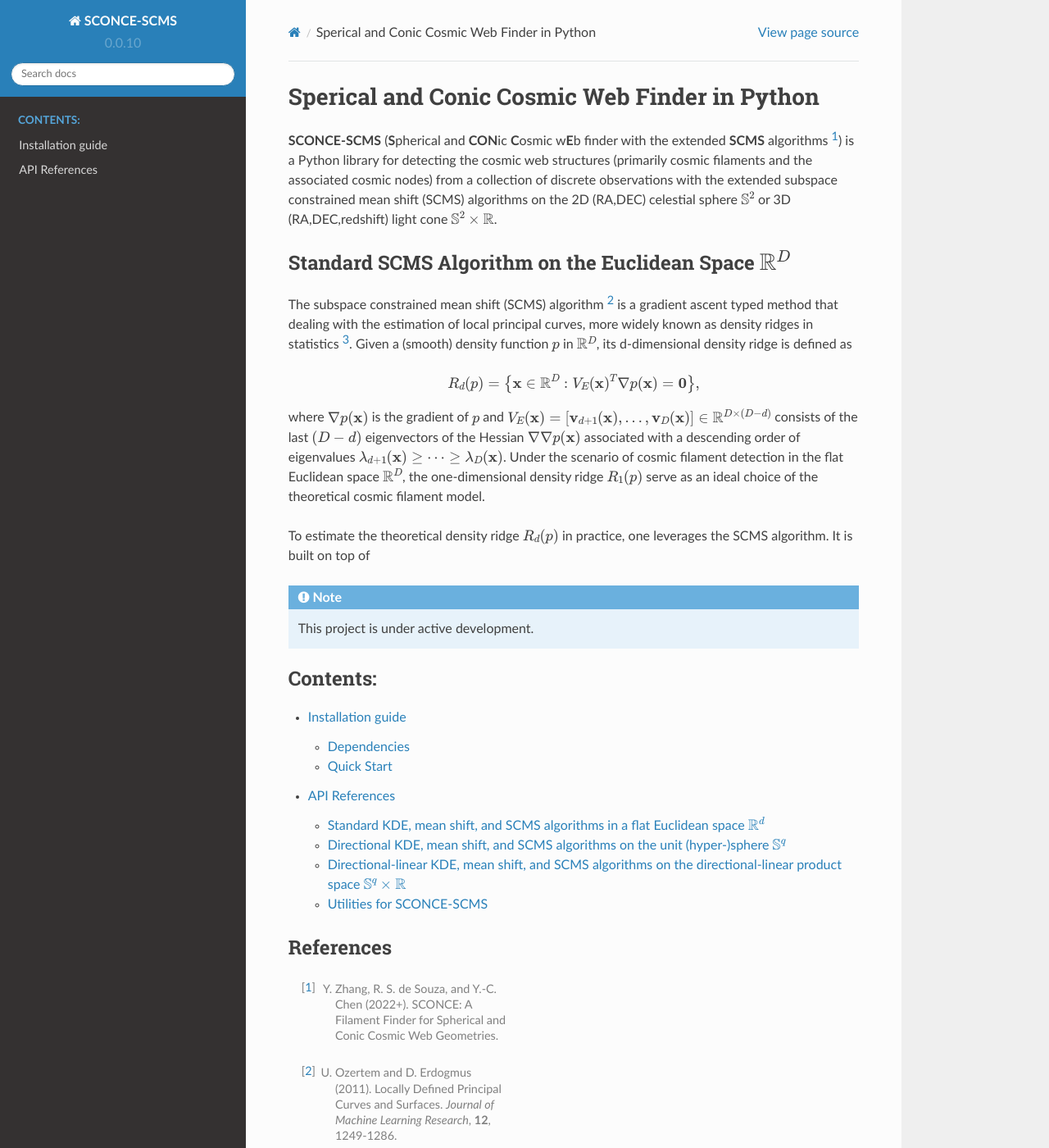
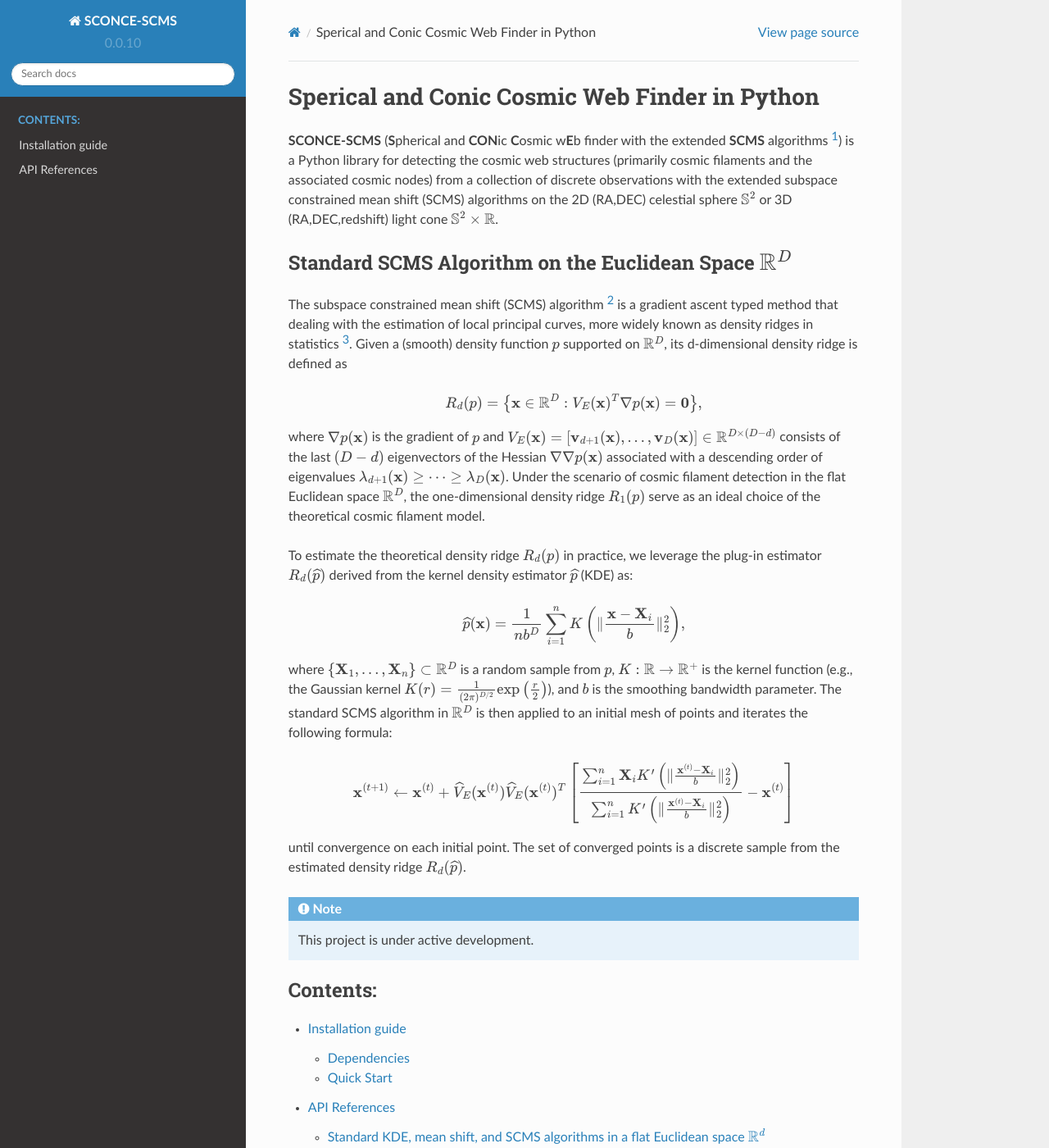
Before and after one commit to zhangyk8/sconce-scms, a Sphinx documentation site: the page built from docs/source/index.rst, in a window 1280 px wide and 1400 px high. Shown: the whole window at 82% size. Built offline with Sphinx 7.4.7 and the Read the Docs theme 2.0.0, drawn with Linux system fonts in a browser that asks for light colours.

Commit message:
Update index.rst

```diff
--- a/docs/source/index.rst
+++ b/docs/source/index.rst
@@ -6,7 +6,7 @@ Sperical and Conic Cosmic Web Finder in Python
 Standard SCMS Algorithm on the Euclidean Space :math:`\mathbb{R}^D`
 ------------
 
-The subspace constrained mean shift (SCMS) algorithm [2]_ is a gradient ascent typed method that dealing with the estimation of local principal curves, more widely known as density ridges in statistics [3]_. Given a (smooth) density function :math:`p` in :math:`\mathbb{R}^D`, its d-dimensional density ridge is defined as
+The subspace constrained mean shift (SCMS) algorithm [2]_ is a gradient ascent typed method that dealing with the estimation of local principal curves, more widely known as density ridges in statistics [3]_. Given a (smooth) density function :math:`p` supported on :math:`\mathbb{R}^D`, its d-dimensional density ridge is defined as
 
 .. math::
 
@@ -14,9 +14,19 @@ The subspace constrained mean shift (SCMS) algorithm [2]_ is a gradient ascent t
 
 where :math:`\nabla p(\mathbf{x})` is the gradient of :math:`p` and :math:`V_E(\mathbf{x})=\left[\mathbf{v}_{d+1}(\mathbf{x}),..., \mathbf{v}_D(\mathbf{x})\right] \in \mathbb{R}^{D\times (D-d)}` consists of the last :math:`(D-d)` eigenvectors of the Hessian :math:`\nabla\nabla p(\mathbf{x})` associated with a descending order of eigenvalues :math:`\lambda_{d+1}(\mathbf{x}) \geq \cdots \geq \lambda_D(\mathbf{x})`. Under the scenario of cosmic filament detection in the flat Euclidean space :math:`\mathbb{R}^D`, the one-dimensional density ridge :math:`R_1(p)` serve as an ideal choice of the theoretical cosmic filament model.
 
-To estimate the theoretical density ridge :math:`R_d(p)` in practice, one leverages the SCMS algorithm. It is built on top of
+To estimate the theoretical density ridge :math:`R_d(p)` in practice, we leverage the plug-in estimator :math:`R_d(\widehat{p})` derived from the kernel density estimator :math:`\widehat{p}` (KDE) as:
 
+.. math::
 
+    \widehat{p}(\mathbf{x}) = \frac{1}{nb^D} \sum_{i=1}^n K\left(\|\frac{\mathbf{x}-\mathbf{X}_i}{b}\|_2^2 \right),
+
+where :math:`\{\mathbf{X}_1,...,\mathbf{X}_n\} \subset \mathbb{R}^D` is a random sample from :math:`p`, :math:`K:\mathbb{R} \to \mathbb{R}^+` is the kernel function (e.g., the Gaussian kernel :math:`K(r)=\frac{1}{(2\pi)^{D/2}} \exp\left(\frac{r}{2} \right)`), and :math:`b` is the smoothing bandwidth parameter. The standard SCMS algorithm in :math:`\mathbb{R}^D` is then applied to an initial mesh of points and iterates the following formula:
+
+.. math::
+
+    \mathbf{x}^{(t+1)} \gets \mathbf{x}^{(t)} + \widehat{V}_E(\mathbf{x}^{(t)}) \widehat{V}_E(\mathbf{x}^{(t)})^T \left[ \frac{\sum_{i=1}^n \mathbf{X}_i K'\left(\|\frac{\mathbf{x}^{(t)}-\mathbf{X}_i}{b}\|_2^2 \right)}{\sum_{i=1}^n K'\left(\|\frac{\mathbf{x}^{(t)}-\mathbf{X}_i}{b}\|_2^2 \right)} - \mathbf{x}^{(t)} \right]
+
+until convergence on each initial point. The set of converged points is a discrete sample from the estimated density ridge :math:`R_d(\widehat{p})`.
 
 .. note::
 
```
